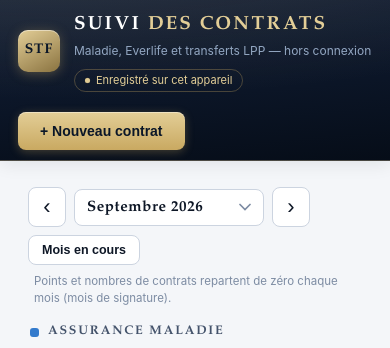
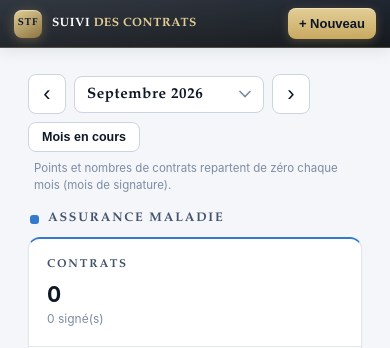
Before and after one commit to antho3925-ops/Comparateur-, a PHP site: page /suivi.html in a window 390 px wide. Shown: the top 348 px of the page. Run offline with PHP 8.4, Linux system fonts and the light colour scheme.

Commit message:
En-tete compact sur telephone
Une seule ligne de 50 px (sceau, titre, bouton « + Nouveau ») au lieu de
trois ; sous-titre et pastille masques sur telephone, titre reduit sur
les petits ecrans. Ordinateur inchange.

Co-Authored-By: Claude Opus 5.5 <noreply@anthropic.com>
Claude-Session: https://claude.ai/code/session_01Tz6qCPEe7b7XFCNrUG1BPe

```diff
--- a/assets/suivi.css
+++ b/assets/suivi.css
@@ -312,3 +312,21 @@ body.clavier-ouvert .page { padding-bottom: calc(var(--hauteur-clavier, 300px) +
    de rester collee en bas, ou elle masquerait le champ en cours de saisie. */
 body.clavier-ouvert .dlg footer { position: static; }
 .clavier.pave .k { flex: 1 !important; }
+
+/* En-tete compact sur telephone : une seule ligne (sceau, titre, bouton),
+   sous-titre et pastille masques, pour laisser la place aux chiffres. */
+@media (max-width: 620px) {
+  .entete { padding-left: 14px; padding-right: 14px; }
+  .entete-in { min-height: 0; flex-wrap: nowrap; gap: 10px; padding: 8px 0; }
+  .entete .marque { gap: 10px; min-width: 0; }
+  .entete .sceau { width: 32px; height: 32px; border-radius: 8px; font-size: 11px; }
+  .entete h1 { font-size: 13.5px; letter-spacing: .07em; white-space: nowrap; overflow: hidden; text-overflow: ellipsis; }
+  .entete .sous { display: none; }
+  .entete .btn-reset { padding: 9px 13px; font-size: 13.5px; flex: none; }
+  .entete .texte-long { display: none; }
+}
+@media (max-width: 390px) {
+  .entete h1 { font-size: 12px; letter-spacing: .04em; }
+  .entete .sceau { width: 28px; height: 28px; font-size: 10px; }
+  .entete .btn-reset { padding: 8px 11px; font-size: 13px; }
+}
--- a/suivi.html
+++ b/suivi.html
@@ -31,7 +31,7 @@
         </div>
       </div>
     </div>
-    <button class="btn-reset" id="btn-nouveau" type="button">+ Nouveau contrat</button>
+    <button class="btn-reset" id="btn-nouveau" type="button" aria-label="Nouveau contrat">+ Nouveau<span class="texte-long"> contrat</span></button>
   </div>
 </header>
 
--- a/sw-suivi.js
+++ b/sw-suivi.js
@@ -4,7 +4,7 @@
 //
 // Strategie « reseau d'abord » : en ligne, la derniere version publiee est
 // chargee (les mises a jour arrivent seules) ; hors ligne, la copie en cache.
-const CACHE = 'suivi-stf-v6';
+const CACHE = 'suivi-stf-v7';
 const FICHIERS = [
   './suivi.html',
   './suivi.webmanifest',
```
